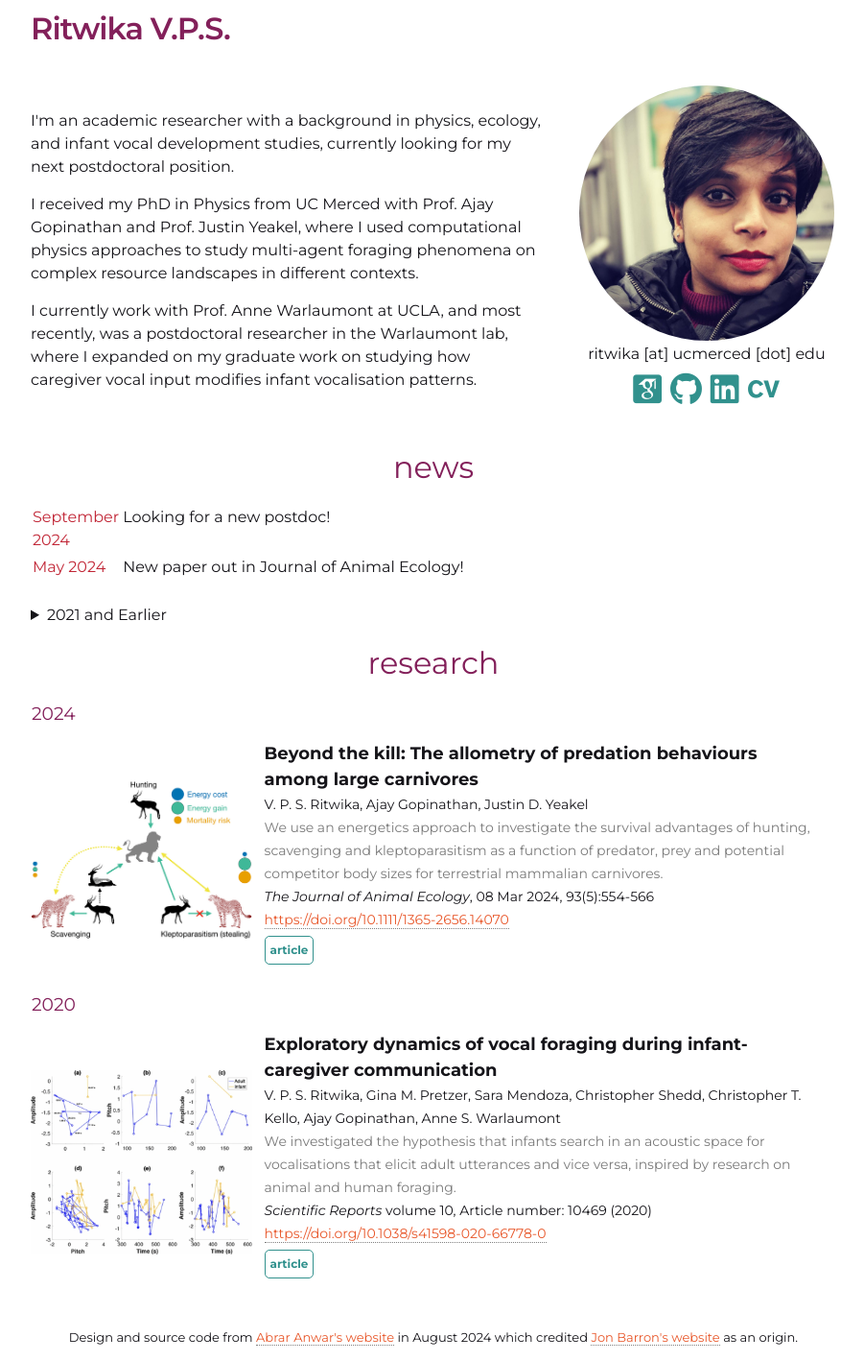
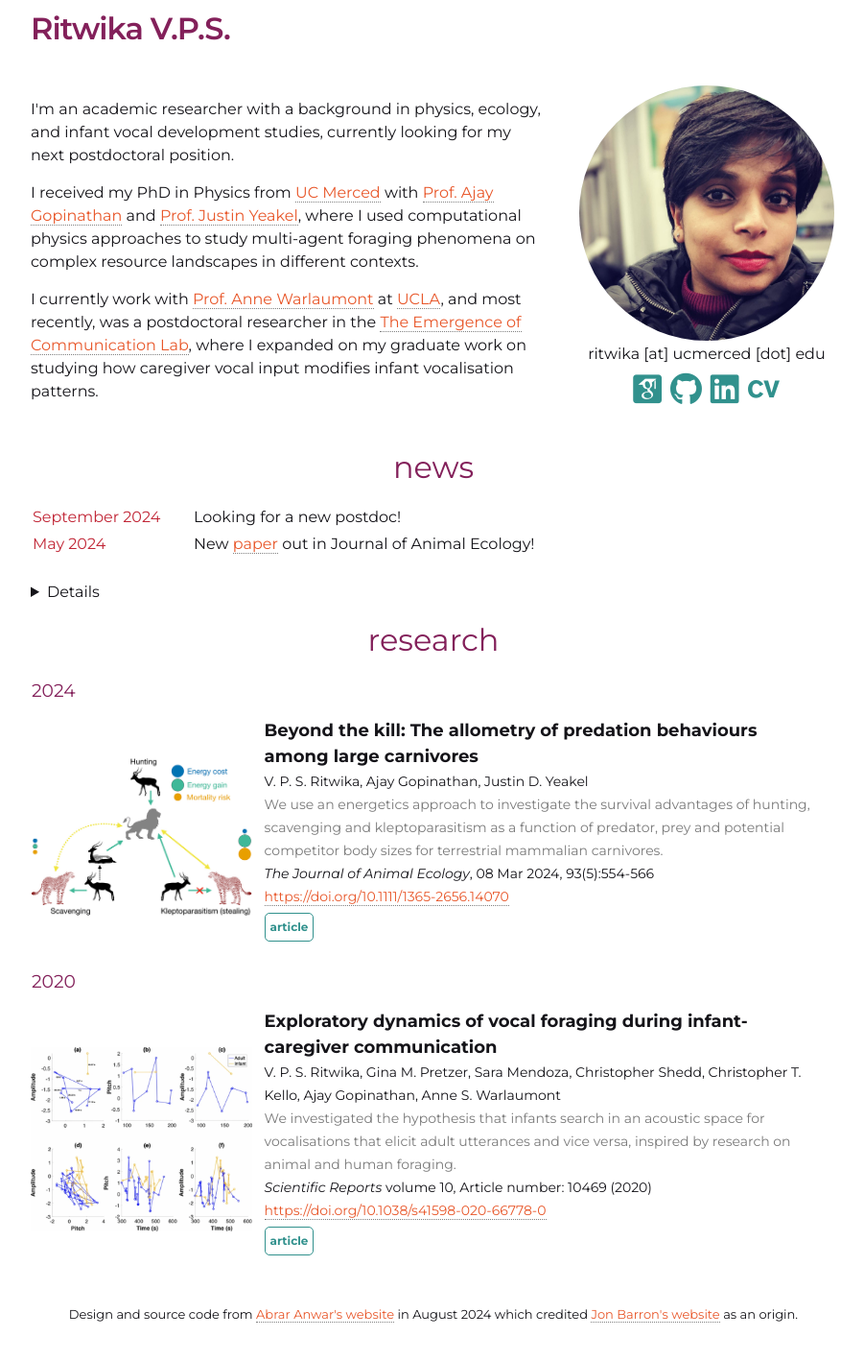
Before and after one commit to Ritwikavps/ritwikavps.github.io, a Jekyll site: the page built from index.html, in a window 1280 px wide. Shown: the whole page at 96% size, without its empty margins (188-1089 px from the left). Built offline with Jekyll 4.4.1, drawn with Linux system fonts in a browser that asks for light colours; nearby versions of some CDN libraries; some web fonts are replaced; after the commit the page ends 1394 px from its top, so only the background shows below that.

Commit message:
updates for draft sent 2410211952

```diff
--- a/index.html
+++ b/index.html
@@ -47,13 +47,13 @@ layout:
             <td style="padding:0%;padding-right:3%; padding-top: 5%;width:66.5%;vertical-align:middle">
 
               <p>
-                I'm an academic researcher with a background in physics, ecology, and infant vocal development studies, currently looking for my next postdoctoral position.
+                I'm an academic researcher with a background in physics, ecology, and infant vocal development studies, currently looking for my next postdoctoral position.<br/>
               </p>
               <p>
-                I received my PhD in Physics from UC Merced with Prof. Ajay Gopinathan and Prof. Justin Yeakel, where I used computational physics approaches to study multi-agent foraging phenomena on complex resource landscapes in different contexts.
+                I received my PhD in Physics from <a href="https://www.ucmerced.edu/">UC Merced</a> with <a href="https://ccbm.ucmerced.edu/content/ajay-gopinathan">Prof. Ajay Gopinathan</a> and <a href="https://les.ucmerced.edu/content/justin-yeakel">Prof. Justin Yeakel</a>, where I used computational physics approaches to study multi-agent foraging phenomena on complex resource landscapes in different contexts.<br/>
               </p>
               <p>
-                I currently work with Prof. Anne Warlaumont at UCLA, and most recently, was a postdoctoral researcher in the Warlaumont lab, where I expanded on my graduate work on studying how caregiver vocal input modifies infant vocalisation patterns.
+                I currently work with <a href="https://comm.ucla.edu/person/anne-warlaumont/">Prof. Anne Warlaumont</a> at <a href="https://www.ucla.edu/">UCLA</a>, and most recently, was a postdoctoral researcher in the <a href="https://www.annewarlaumont.org/">The Emergence of Communication Lab</a>, where I expanded on my graduate work on studying how caregiver vocal input modifies infant vocalisation patterns.
               </p>
 
             </td>
@@ -86,7 +86,7 @@ layout:
                       <a class="link_button" style="border-bottom: none;" href="https://www.linkedin.com/in/vps-ritwika-021ab813b/" target="_blank">
                         <i class="fab fa-linkedin"></i>
                       </a>
-                      <a class="link_button" style="border-bottom: none;"  href="{{ '/assets/ritu_cv.pdf' | relative_url }}" target="_blank">
+                      <a class="link_button" style="border-bottom: none;"  href="{{ '/assets/rvps_cv_sep24.pdf' | relative_url }}" target="_blank">
                         <i class="ai ai-cv"></i>
                       </a>
                   </p>
@@ -110,20 +110,21 @@ layout:
             <tr>
 
               <tr>
-                <td width="11%" class="has-text-grey">September 2024</td>
+                <td width="20%" class="has-text-grey">September 2024</td>
                 <td>Looking for a new postdoc!</td>
               </tr>
-              <td width="11%" class="has-text-grey">May 2024</td>
-                <td> New paper out in Journal of Animal Ecology!</td>
+              <td width="20%" class="has-text-grey">May 2024</td>
+                <td> New <a href="https://besjournals.onlinelibrary.wiley.com/doi/10.1111/1365-2656.14070">paper</a> out in Journal of Animal Ecology!</td>
               </tr>
 
           </table>
 
             <br>
             <details>
+            <!-- This is a block that we can uncomment later to show/hide a second news section.
+
             <summary>2021 and Earlier</summary>
 
-            <!-- <h2 id="2020">2020</h2> -->
             <table class="hoverTable" style="width:100%;border:0px;border-spacing:0px;border-collapse:separate;margin-right:auto;margin-left:auto;">
 
 
```
Also changed, not shown: other parts of index.html (+2 -0 lines), 1 other file.
